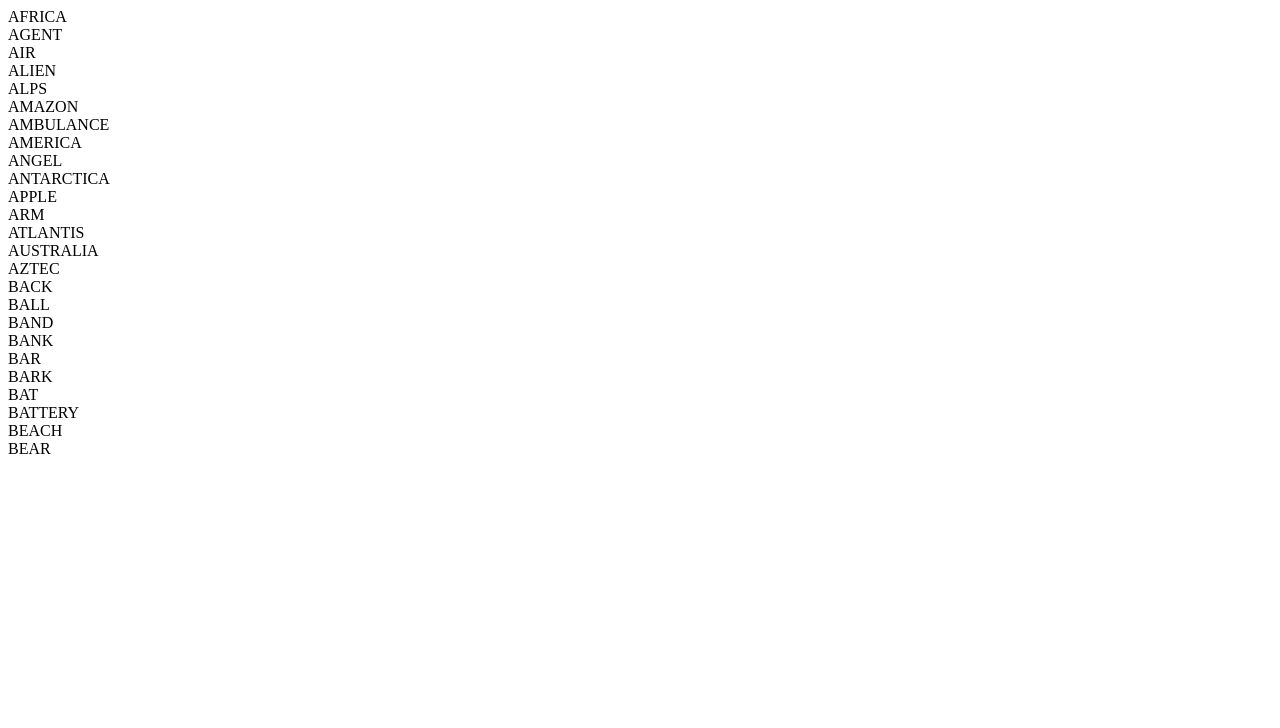
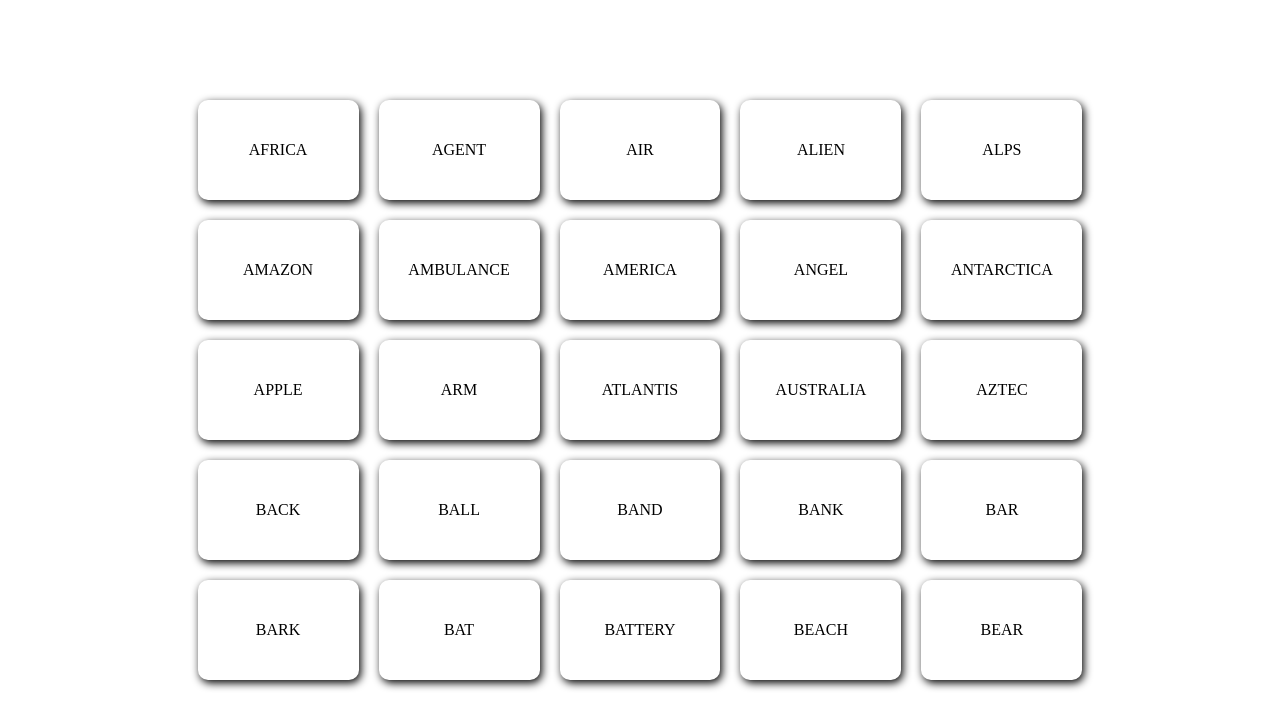
Before and after one commit to domlong/codenames, a React (Create React App) app: page / in a window 1280 px wide. Shown: the top 728 px of the page. Built offline with nearby package versions, Linux system fonts and the light colour scheme.

Commit message:
basic grid styling

```diff
--- a/src/Components/Card.js
+++ b/src/Components/Card.js
@@ -1,7 +1,9 @@
+import '../styles/Card.css'
+
 function Card(props) {
     return (
         <div className='card'>
-            {props.word}
+            <p>{props.word}</p>
         </div>
     )
 }
--- a/src/Components/Grid.js
+++ b/src/Components/Grid.js
@@ -1,6 +1,7 @@
 import { useState } from "react";
 import wordList from "../words";
 import Card from "./Card";
+import '../styles/Grid.css'
 
 function Grid() {
 
@@ -12,7 +13,7 @@
   })
 
   return (
-    <div className="Grid">
+    <div className="grid">
         {cards}
     </div>
   );
--- /dev/null
+++ b/src/styles/Card.css
@@ -0,0 +1,8 @@
+.card {
+    box-shadow: 2px 3px 8px 0 black;
+    min-height: 100px;
+    display: flex;
+    align-items: center;
+    justify-content: center;
+    border-radius: 10px;
+}
--- /dev/null
+++ b/src/styles/Grid.css
@@ -0,0 +1,8 @@
+.grid {
+    display: grid;
+    grid-template-columns: repeat(5, 1fr);
+    grid-template-rows: repeat(5, 1.5fr);
+    gap: 20px;
+    max-width: 70%;
+    margin: 100px auto;
+}
```
